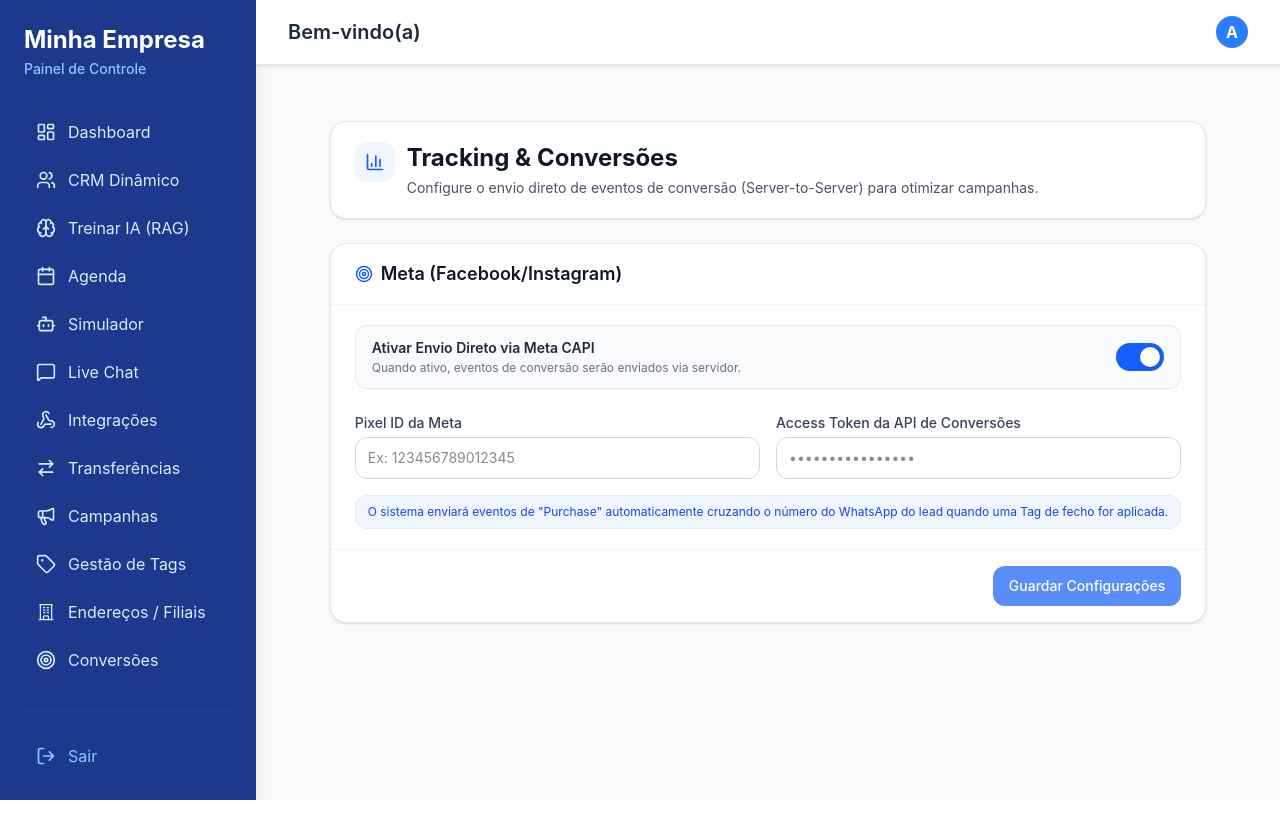
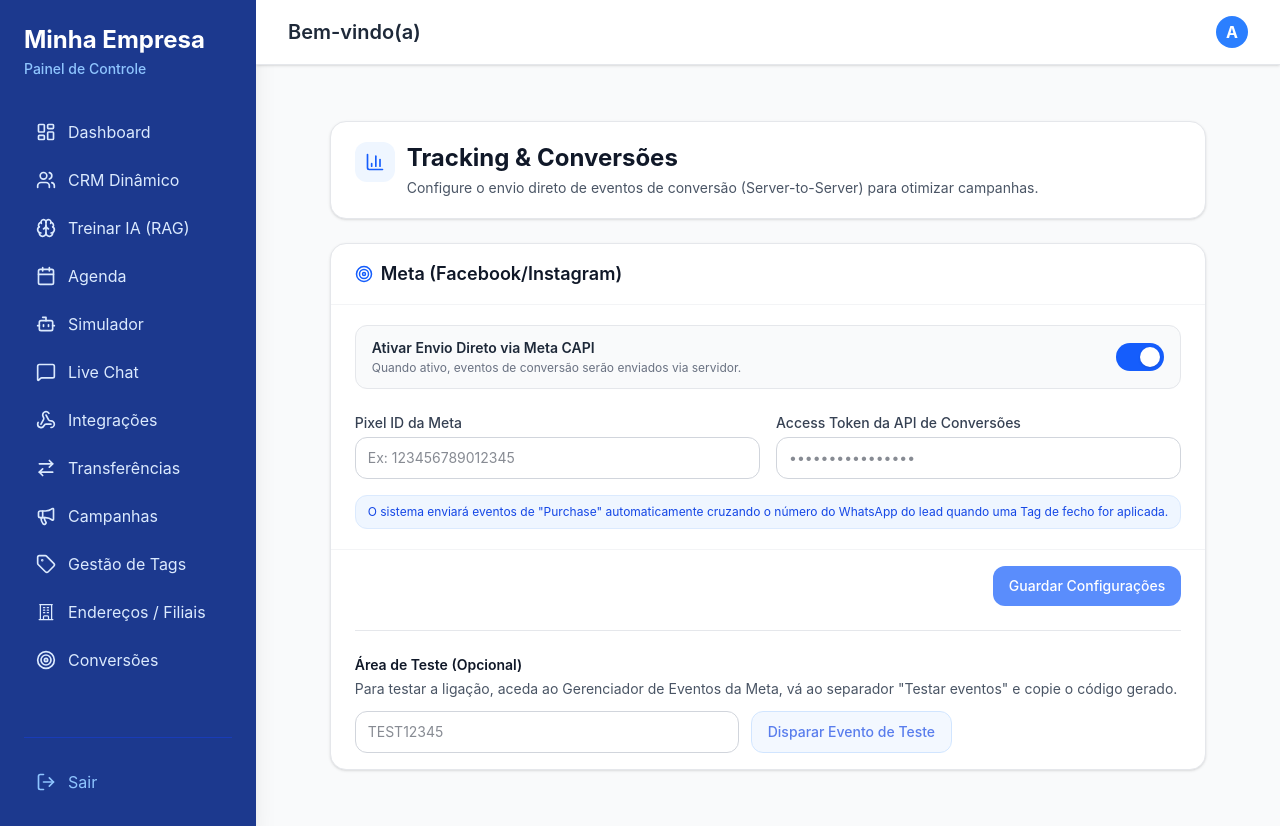
Before and after one commit to ferriolimidias/agenteos, a React app in the folder frontend/: page /painel/conversoes in a window 1280 px wide. Both pictures are taken after a click on the switch 1140 px from the left and 357 px from the top of the page. Before the commit the page ends 800 px from the top, so only its background shows below. Built offline with nearby package versions, Linux system fonts and the light colour scheme; no server answers; the HTML template or start-up script is replaced by a standard one.

Commit message:
Ajuste botão teste

```diff
--- a/frontend/src/pages/tenant/ConfiguracoesConversoes.jsx
+++ b/frontend/src/pages/tenant/ConfiguracoesConversoes.jsx
@@ -8,8 +8,10 @@
   const [ativarMetaCAPI, setAtivarMetaCAPI] = useState(false);
   const [metaPixelId, setMetaPixelId] = useState("");
   const [metaAccessToken, setMetaAccessToken] = useState("");
+  const [testEventCode, setTestEventCode] = useState("");
   const [isLoading, setIsLoading] = useState(false);
   const [isSaving, setIsSaving] = useState(false);
+  const [isTesting, setIsTesting] = useState(false);
 
   useEffect(() => {
     const fetchConfiguracoes = async () => {
@@ -49,6 +51,22 @@
       alert("Não foi possível guardar as configurações.");
     } finally {
       setIsSaving(false);
+    }
+  };
+
+  const handleTestConversion = async () => {
+    if (!empresa_id) return;
+    setIsTesting(true);
+    try {
+      await api.post(`/empresas/${empresa_id}/teste-meta-capi`, {
+        test_event_code: testEventCode || null,
+      });
+      alert("Evento de teste enviado com sucesso para a Meta!");
+    } catch (error) {
+      console.error("Erro ao testar Meta CAPI:", error);
+      alert("Erro ao enviar evento. Verifique as chaves e tente novamente.");
+    } finally {
+      setIsTesting(false);
     }
   };
 
@@ -142,7 +160,8 @@
             </div>
           )}
 
-          <footer className="flex justify-end border-t border-gray-100 px-6 py-4">
+          <footer className="border-t border-gray-100 px-6 py-4">
+            <div className="flex justify-end">
               <button
                 type="button"
                 onClick={handleSave}
@@ -152,6 +171,37 @@
                 {isSaving ? <Loader2 size={16} className="animate-spin" /> : null}
                 {isSaving ? "Guardando..." : "Guardar Configurações"}
               </button>
+            </div>
+
+            {ativarMetaCAPI ? (
+              <div className="mt-4">
+                <hr className="my-6 border-gray-200" />
+                <h3 className="text-sm font-semibold text-gray-900">Área de Teste (Opcional)</h3>
+                <p className="mt-1 text-sm text-gray-600">
+                  Para testar a ligação, aceda ao Gerenciador de Eventos da Meta, vá ao separador
+                  &quot;Testar eventos&quot; e copie o código gerado.
+                </p>
+
+                <div className="mt-3 flex flex-col gap-3 md:flex-row md:items-center">
+                  <input
+                    type="text"
+                    value={testEventCode}
+                    onChange={(e) => setTestEventCode(e.target.value)}
+                    placeholder="TEST12345"
+                    className="w-full rounded-xl border border-gray-300 px-3 py-2.5 text-sm outline-none transition focus:border-blue-500 focus:ring-2 focus:ring-blue-500 md:max-w-sm"
+                  />
+                  <button
+                    type="button"
+                    onClick={handleTestConversion}
+                    disabled={isTesting || isLoading || !empresa_id}
+                    className="inline-flex items-center justify-center gap-2 rounded-xl border border-blue-200 bg-blue-50 px-4 py-2.5 text-sm font-medium text-blue-700 transition hover:bg-blue-100 disabled:cursor-not-allowed disabled:opacity-70"
+                  >
+                    {isTesting ? <Loader2 size={16} className="animate-spin" /> : null}
+                    {isTesting ? "A enviar..." : "Disparar Evento de Teste"}
+                  </button>
+                </div>
+              </div>
+            ) : null}
           </footer>
         </section>
       </div>
```
Lines whose indentation alone changed are shown as unchanged.
